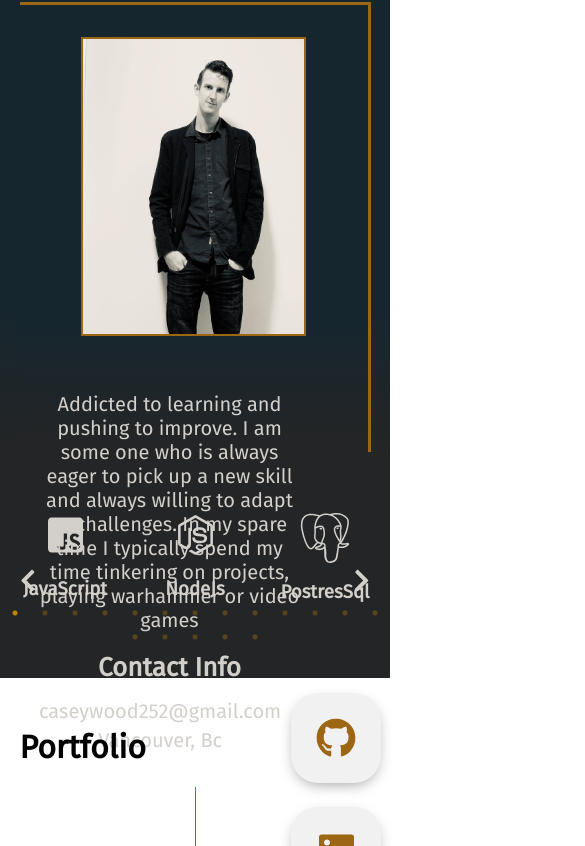
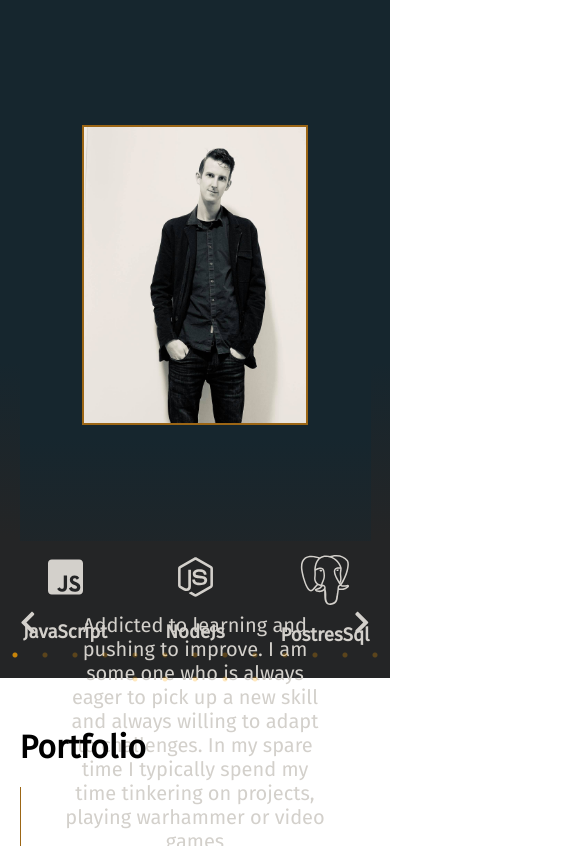
Before and after one commit to CaseyQWood/React-Resume, a React (Create React App) app: page / in a window 390 px wide. Shown: the part 938-1784 px from the top of the page, 585 px wide, since content can reach past the window. Built offline with nearby package versions, Linux system fonts and the light colour scheme.

Commit message:
mobile styling for portfolio and about me page

```diff
--- a/src/App.scss
+++ b/src/App.scss
@@ -50,6 +50,14 @@ body {
 ..Hero page stylings
 */
 $orange: #9C6615;
+
+@media (min-width: 1000px) {
+
+}
+
+@media (max-width: 1001px) {
+
+}
 
 .hero__container {
   height: 100vh;
@@ -287,7 +295,7 @@ $orange: #9C6615;
   width: 90px;
   height: 90px;
   background: #f1f1f1;
-  margin: 10px;
+  margin: 16px;
   border-radius: 30%;
   box-shadow: 0 5px 15px -5px #00000070;
   color: #9C6615;
@@ -332,11 +340,9 @@ $orange: #9C6615;
 }
 
 .about__container {
-  height: calc(70vh - 32px);
   background: linear-gradient(0deg, rgba(36,37,38,1) 2%, rgba(22,38,46,1) 29%);
 
   h2 {
-    height: 10%;
     margin: 0 5%;
     padding-top: 1em;
     color: #D3D0CB;
@@ -348,7 +354,6 @@ $orange: #9C6615;
   }
 
   .about__profile-img {
-    margin: 2em;
     img{
       height: 35vh;
 
@@ -361,17 +366,15 @@ $orange: #9C6615;
   background: linear-gradient(0deg, rgba(36,37,38,1) 2%, rgba(22,38,46,1) 29%);
   height: 80%;
   margin: 0 5%;
-  border-right: #9C6615 3px solid;
+
   font-family: 'Fira Sans';
   justify-content: space-between;
 }
 
 .about__description {
   color: #D3D0CB;
-  margin: auto 0;
   text-align: center;
   width: 75%;
-  padding-right: 3em;
 
   p {
     font-size: 20px;
@@ -412,34 +415,66 @@ $orange: #9C6615;
 
 @media (max-width: 1000px) {
 
+  .about__container {
+    height: calc(80vh - 32px);
+
+    h2 {
+      height: 5%;
+    }
+  }
+
   .about__body {
     display: flex;
     flex-direction: column;
     align-items: center;
-    height: 80%;
+    height: 100%;
     margin: 0 5%;
 
   }
 
   .about__description {
     text-align: center;
+    margin-bottom: auto;
+    p {
+      padding: 1em 0;
+      margin-bottom: 5em;
+    }
+  }
+
+  .about__profile-img {
+    margin: 9em;
   }
 
 }
 
 @media (min-width: 1001px) {
+
+  .about__container {
+    height: calc(70vh - 32px);
+
+    h2 {
+      height: 10%;
+    }
+  }
   .about__body {
     display: flex;
     flex-direction: row;
     align-items: center;
+    height: 80%;
+    border-right: #9C6615 3px solid;
   }
 
   .about__description {
     text-align: left;
+    padding-right: 3em;
+    margin: auto 0;
     p {
       padding: 1em 0;
+    }
+  }
 
-    }
+  .about__profile-img {
+    margin: 2em;
   }
 }
 
@@ -449,7 +484,7 @@ $orange: #9C6615;
 
 @media (max-width: 1000px) {
   .slider__container {
-    height: calc(30vh - 32px);
+    height: calc(20vh - 32px);
   }
 }
 @media (min-width: 1001px) {
@@ -599,7 +634,7 @@ $orange: #9C6615;
 
   .portfolio__description {
     border-top:1px solid #9C6615;
-    width: calc(100% / 2) ;
+
     font-family: 'Fira Sans';
   }
 
@@ -661,18 +696,16 @@ $orange: #9C6615;
 	position:absolute;
 	top:0;
 	bottom:0;
-	left:50%;
+	// left:50%;
 	width: 1px;
 	background-color: #9C6615;
 }
 .timeline li:not(.stack){
   display: flex;
   justify-content: space-between;
-
 	position:relative;
 	min-height:100px;
 	margin-bottom:20px;
-	text-align: right;
 	transition:.3s;
 	opacity:0;
 	transform: translateX(-10%);
@@ -684,7 +717,7 @@ $orange: #9C6615;
 	height: 10px;
 	position: absolute;
 	top: 0;
-	right: 50%;
+
 	background: #9C6615;
 	border-radius:50%;
 	box-sizing:border-box;
@@ -701,7 +734,7 @@ $orange: #9C6615;
 .timeline li:not(.stack):nth-child(2n) {
   display: flex;
   width: 90%;
-	flex-direction: row-reverse;
+	// flex-direction: row-reverse;
 	text-align: left;
 	transform: translateX(10%);
 }
@@ -715,6 +748,66 @@ $orange: #9C6615;
   width: auto !important;
 }
 
+
+@media (max-width: 1000px) {
+  .timeline {
+    flex-direction: column;
+
+    li {
+      display: flex;
+      flex-direction: column;
+    }
+  }
+
+  .timeline:before{
+    left:0;
+  }
+
+  .timeline li:not(.stack) {
+
+  }
+
+  .timeline li:not(.stack):nth-child(2n) {
+
+  }
+
+  .timeline .portfolio__description:before {
+    right: 100%;
+  }
+
+  .portfolio__description {
+    width: 100%;
+  }
+
+}
+
+
+@media (min-width: 1001px) {
+  .timeline {
+
+  }
+
+  .timeline:before{
+    left:50%;
+  }
+
+  .timeline li:not(.stack) {
+    text-align: right;
+  }
+
+  .timeline li:not(.stack):nth-child(2n) {
+    flex-direction: row-reverse;
+  }
+
+  .timeline .portfolio__description:before {
+    right: 50%;
+  }
+
+  .portfolio__description {
+    width: calc(100% / 2) ;
+  }
+
+}
 
 
 /*
--- a/src/values/portfolioValues.js
+++ b/src/values/portfolioValues.js
@@ -24,7 +24,7 @@ const portfolioScripts = [
     name: 'Three.js Journey',
     description: 'An extensive course covering various components of 3d design/creation using WbGL and the Three.JS library. Created by Bruno Simon a french creative developer specialized in WebGL with a history of teaching WebGl in various schools for more then 7 years',
     stack: ['JavaScript', 'threeJS', 'CannonJS', 'WebGL', 'TypeScript', 'HTML/CSS'],
-    image: [galaxy, helmet]
+    image: [helmet, galaxy]
   },
   {
     name: 'Smart To-Do',
```
